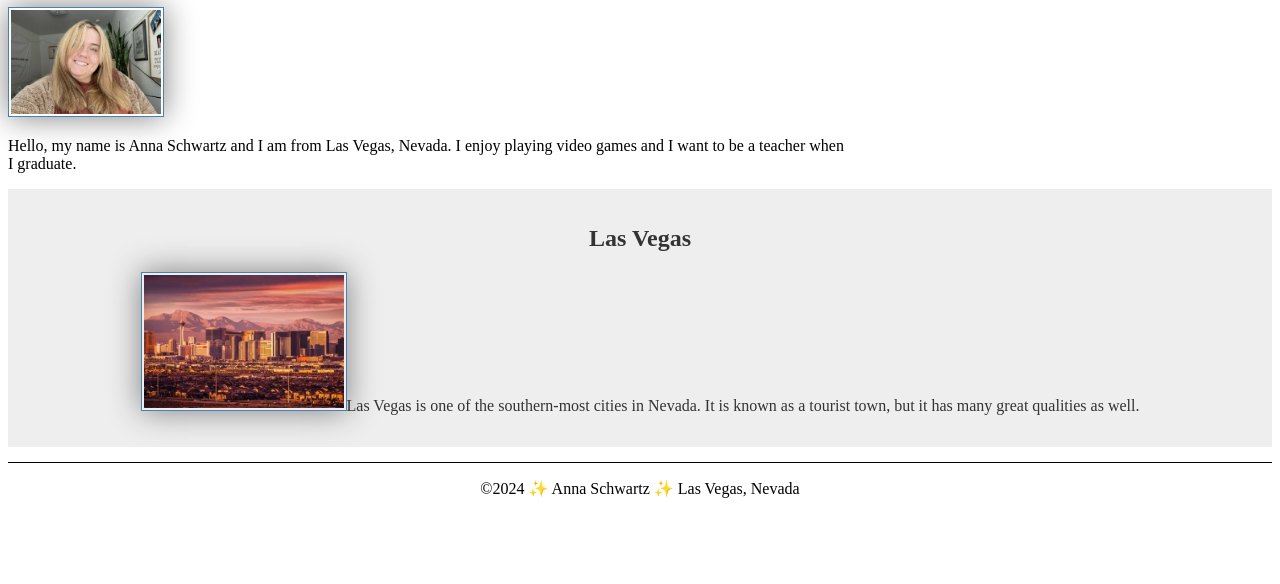
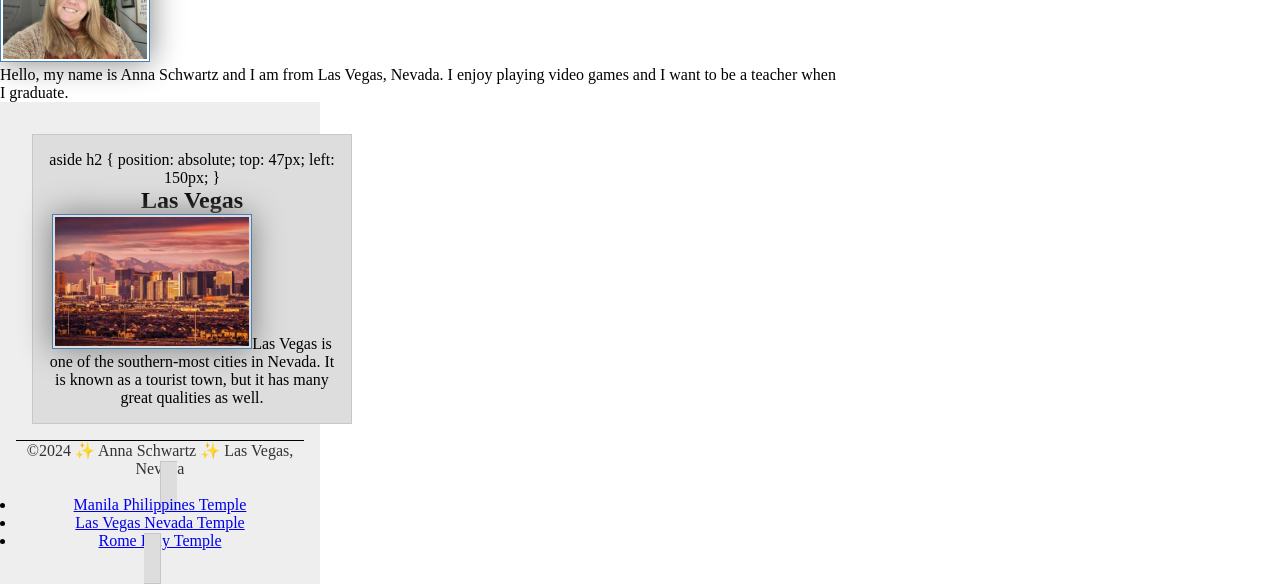
Before and after one commit to annamsch/wdd130, a plain HTML site: page index.html in a window 1280 px wide. Shown: the part 293-877 px from the top of the page. Before the commit the page ends 807 px from the top, so only its background shows below. Drawn offline with Linux system fonts and the light colour scheme.

Commit message:
pushitpushit

```diff
--- a/index.html
+++ b/index.html
@@ -22,6 +22,12 @@
             <p>Hello, my name is Anna Schwartz and I am from Las Vegas, Nevada. I enjoy playing video games and I want to be a teacher when I graduate.</p>
        </main>
        <aside>
+          <aside class="box">
+          aside h2 {
+               position: absolute;
+               top: 47px;
+               left: 150px;
+          }
             <h2>Las Vegas</h2>
             <img src="images/LVNV.jpg" alt="Las Vegas landscape"
             <p>Las Vegas is one of the southern-most cities in Nevada. It is known as a tourist town, but it has many great qualities as well.</p>
@@ -30,4 +36,10 @@
             <p>©2024 ✨ Anna Schwartz ✨ Las Vegas, Nevada</p>
        </footer>
     </body>
+    <ul>
+     <u1 class="box">
+     <li><a href="https://www.churchofjesuschrist.org/temples/details/manila-philippines-temple?lang=eng" target="_blank">Manila Philippines Temple</a></li>
+     <li><a href="https://www.churchofjesuschrist.org/temples/details/las-vegas-nevada-temple?lang=eng" target="_blank">Las Vegas Nevada Temple</a></li>
+     <li><a href="https://www.churchofjesuschrist.org/temples/details/rome-italy-temple?lang=eng" target="_blank">Rome Italy Temple</a></li>
+    </ul>
 </html>
--- a/styles/styles.css
+++ b/styles/styles.css
@@ -1,3 +1,9 @@
+* {
+    margin: 0;
+    padding: 0;
+    box-sizing: border-box;
+}
+
 nav {
     background-color: steelblue;
     padding: 10px;
@@ -50,3 +56,17 @@ footer {
     border-top: 1px solid #000;
     text-align: center;
 }
+
+/* Class Selectors */
+.box {
+    margin: 1rem;
+    border: 1px solid rgba(0,0,0,.1);
+    padding: 1rem;
+    background-color: #ddd;
+    color: #000;
+}
+
+aside {
+    width: 20em;
+    text-align: center;
+}
```
